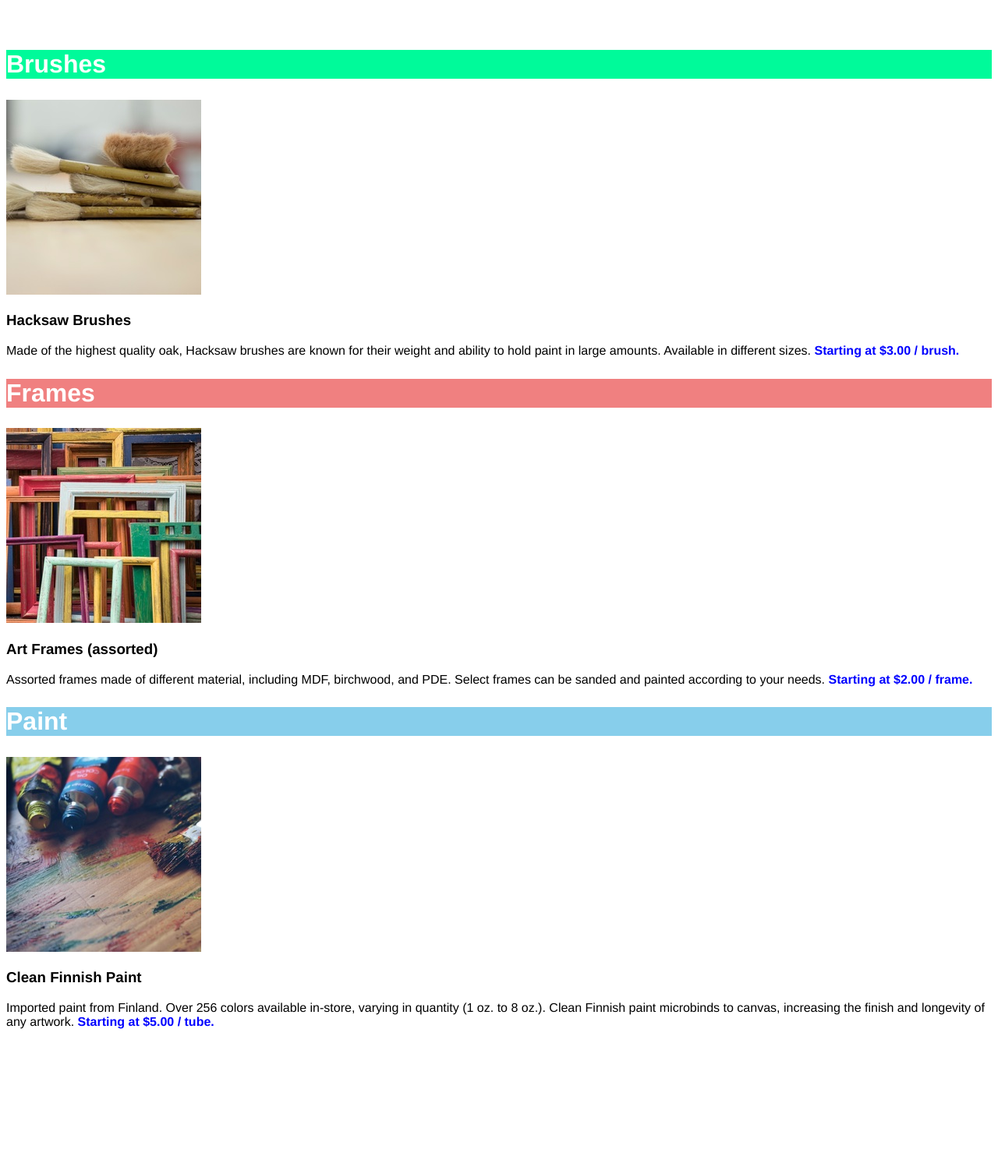
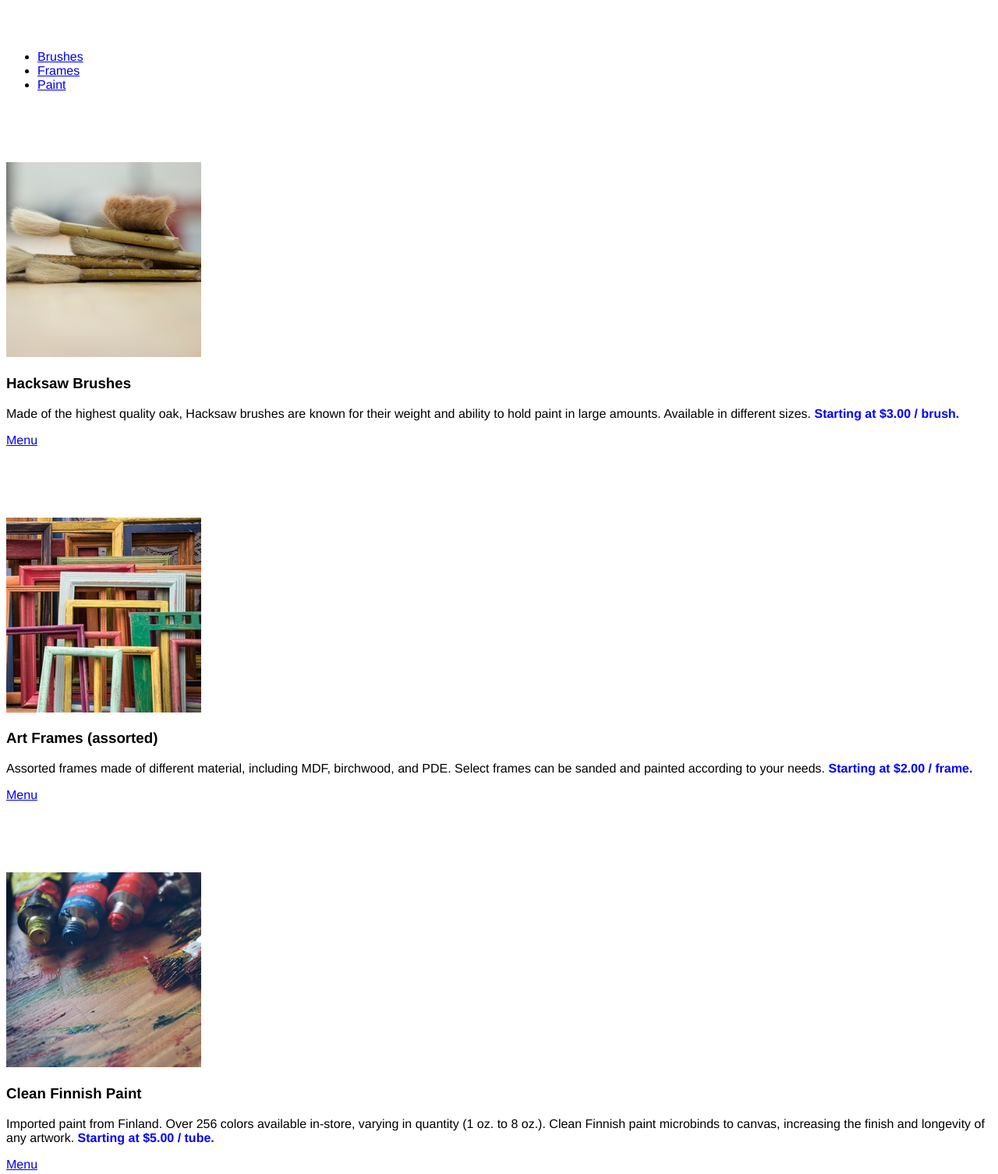
Before and after one commit to kumajelly/prj-rev-bwfs-dasmoto, a plain HTML site: page Dasmoto/index.html in a window 1280 px wide. Shown: the part 300-1806 px from the top of the page at 78% size. Before the commit the page ends 1636 px from the top, so only its background shows below. Drawn offline with Linux system fonts and the light colour scheme.

Commit message:
updated index.html
~nav bar, h2 id, better indents

```diff
--- a/Dasmoto/index.html
+++ b/Dasmoto/index.html
@@ -7,17 +7,37 @@
   </head>
 <body>
   <h1>Dasmoto's Arts and Crafts Supply</h1>
-      <h2 class="brushes">Brushes</h2>
+
+  <nav id="menu">
+  <ul id="header-list">
+    <li><a href="#brushes">Brushes</a></li>
+    <li><a href="#frames">Frames</a></li>
+    <li><a href="#paint">Paint</a></li>
+  </ul>
+  </nav>
+
+  <div>
+    <h2 id="brushes">Brushes</h2>
     <img src="resources/hacksaw.jpeg" alt="hacksaw brushes">
     <h3>Hacksaw Brushes</h3>
     <p>Made of the highest quality oak, Hacksaw brushes are known for their weight and ability to hold paint in large amounts. Available in different sizes. <span class="cost">Starting at $3.00 / brush.</span></p>
-      <h2 class="frames">Frames</h2>
+    <p><a href="#menu">Menu</a></p>
+  </div>
+
+  <div>
+    <h2 id="frames">Frames</h2>
     <img src="resources/frames.jpeg" alt="art frames">
     <h3>Art Frames (assorted)</h3>
     <p>Assorted frames made of different material, including MDF, birchwood, and PDE. Select frames can be sanded and painted according to your needs. <span class="cost">Starting at $2.00 / frame.</span></p>
-      <h2 class="paint">Paint</h2>
+    <p><a href="#menu">Menu</a></p>
+  </div>
+
+  <div>
+    <h2 id="paint">Paint</h2>
     <img src="resources/finnish.jpeg" alt="finnish paint">
     <h3>Clean Finnish Paint</h3>
     <p>Imported paint from Finland. Over 256 colors available in-store, varying in quantity (1 oz. to 8 oz.). Clean Finnish paint microbinds to canvas, increasing the finish and longevity of any artwork. <span class="cost">Starting at $5.00 / tube.</span></p>
+    <p><a href="#menu">Menu</a></p>
+  </div>
   </body>
 </html>
```
Lines whose indentation alone changed are shown as unchanged.
